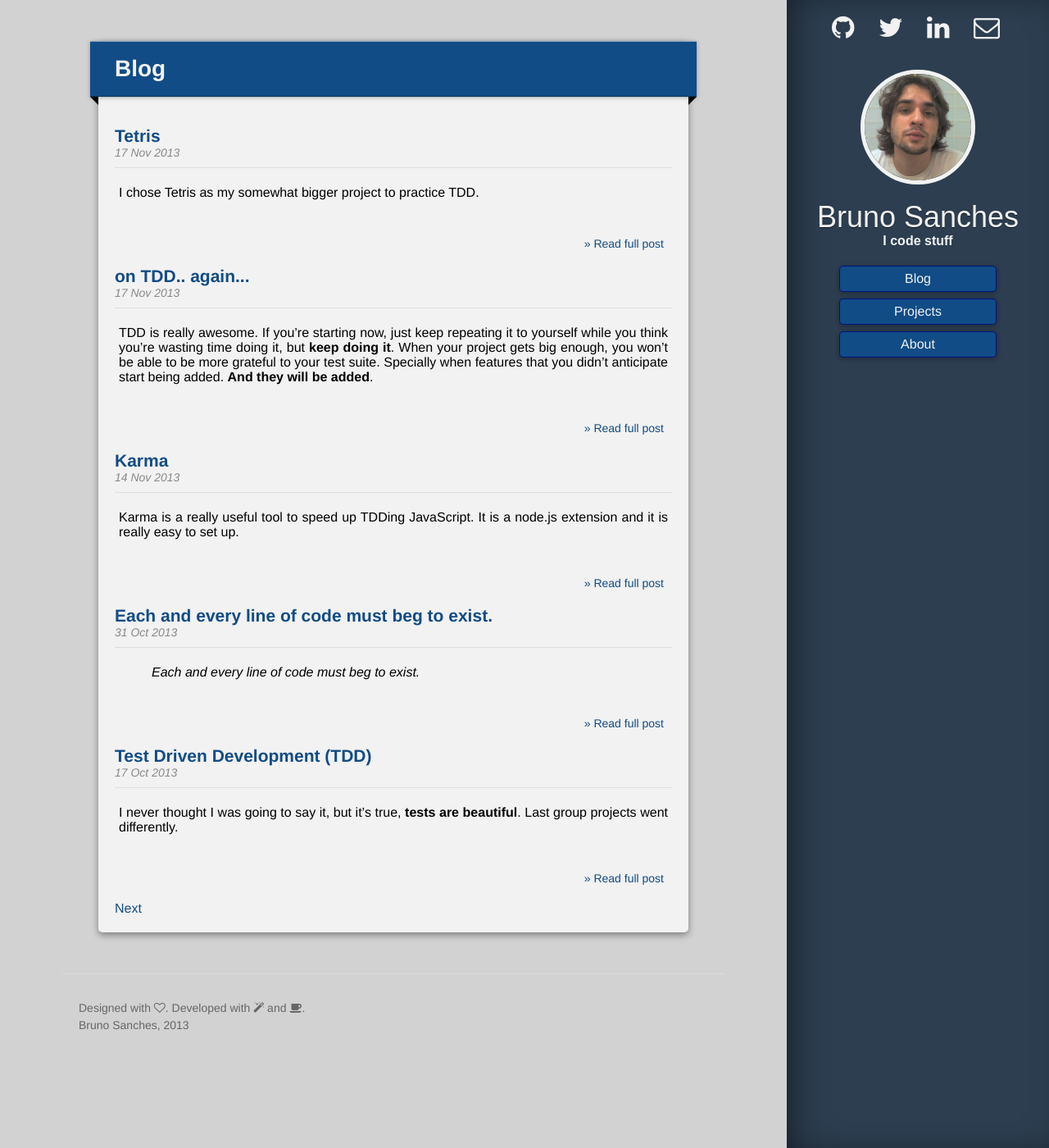
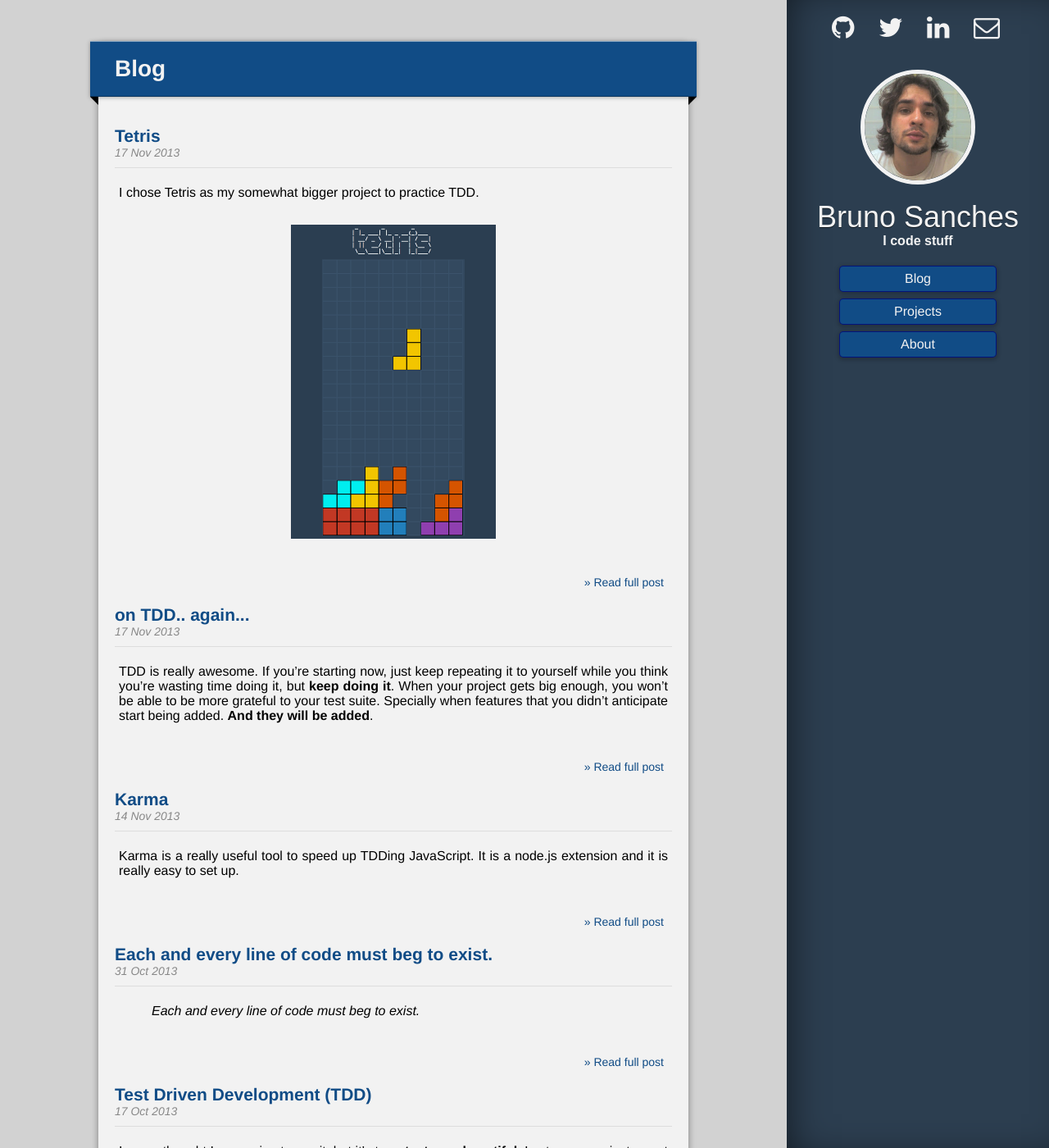
Before and after one commit to brunops/brunops.github.io, a Jekyll site: the page built from index.html, in a window 1280 px wide and 1400 px high. Shown: the whole window at 82% size. Built offline with Jekyll 4.4.1, drawn with Linux system fonts in a browser that asks for light colours; some web fonts are replaced; Markdown is read by kramdown in place of the engine named in the settings; the list of posts is cut into pages by our own code.

Commit message:
Add image to Tetris excerpt and position it
* Define max-width of all post images (inside listing)

```diff
--- a/_posts/2013-11-16-tetris.markdown
+++ b/_posts/2013-11-16-tetris.markdown
@@ -2,6 +2,7 @@
 layout: post
 title: Tetris
 date: '2013-11-16T23:13:00-08:00'
+excerpt: I chose Tetris as my somewhat bigger project to practice TDD. <img alt="Tetris GUI first version" src="/assets/images/new-tetris.png">
 ---
 I chose Tetris as my somewhat bigger project to practice TDD.
 
--- a/css/main.css
+++ b/css/main.css
@@ -94,6 +94,12 @@ a {
 .posts {
   list-style: none;
   padding: 0;
+}
+
+.posts img {
+  display: block;
+  margin: 30px auto 0 auto;
+  max-width: 250px;
 }
 
 .post {
```
